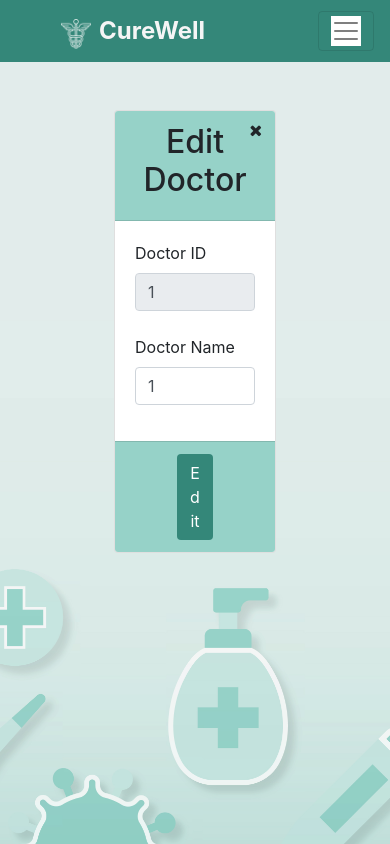
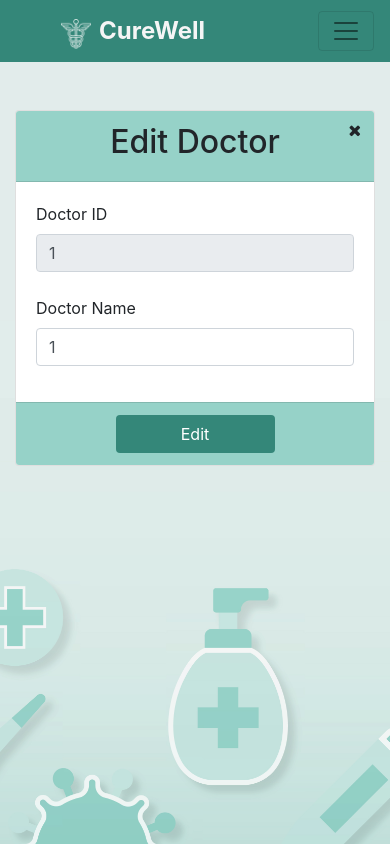
Before and after one commit to sreekanthnkartha/CureWellFrontEnd, an Angular app: page /editDoctor/1/1 in a window 390 px wide. Built offline with nearby package versions, Linux system fonts and the light colour scheme.

Commit message:
Responsive

```diff
--- a/src/Models/doctor.ts
+++ b/src/Models/doctor.ts
@@ -1,5 +1,5 @@
 export class Doctor {
     DoctorID: number
     DoctorName: string
-    Image: string
+    Image: string = ''
 }
--- a/src/app/app.component.css
+++ b/src/app/app.component.css
@@ -19,7 +19,7 @@
 
 /* Styling for the navbar toggler icon */
 .custom-navbar .navbar-toggler-icon {
-  background-color: white;
+  background-color: #348779;
 }
 
 /* Styling for the focus of the navbar toggler */
--- a/src/app/edit-doctor/edit-doctor.component.css
+++ b/src/app/edit-doctor/edit-doctor.component.css
@@ -1,4 +1,19 @@
+@media only screen and (max-width: 978px){
+    .abc{
+        width: 100%;
+    }
+}
+
+@media (min-width: 979px){
+    .abc{
+        margin: auto;
+        width: 40%;
+    }
+}
+
 .edit_button{
-    width: 30%;
+    width: 50%;
     margin: auto;
+    background-color: #348779;
+    color: white;
 }
--- a/src/app/edit-doctor/edit-doctor.component.html
+++ b/src/app/edit-doctor/edit-doctor.component.html
@@ -1,7 +1,7 @@
 <!-- Main container div -->
 <div class="main_div">
     <!-- Card container -->
-    <div class="card mt-5 mx-auto" style="width: 45%;">
+    <div class="card abc mt-5">
         <!-- Card header -->
         <div class="card-header" style="text-align: center; background-color: #96D2C8;">
             <!-- Close button on the top-right corner -->
@@ -35,7 +35,7 @@
         <div class="card-footer" style="text-align: center; background-color: #96D2C8;">
             <!-- Button to submit the form -->
             <div>
-                <button type="submit" [disabled]="!editDoctorForm.valid" class="btn edit_button btn-block" (click)="onSubmit()" style="background-color: #348779; color: white;" value="Submit">Edit</button>
+                <button type="submit" [disabled]="!editDoctorForm.valid" class="btn edit_button btn-block" (click)="onSubmit()" value="Submit">Edit</button>
             </div>
         </div>
     </div>
--- a/src/app/view-doctor/view-doctor.component.css
+++ b/src/app/view-doctor/view-doctor.component.css
@@ -30,10 +30,10 @@ button {
 .doctors_list {
     display: flex;
     background-color: #fff;
-    margin-bottom: 30px;
+    margin-bottom: 5%;
     border: 1px solid #ebebeb;
     border-radius: 10px;
-    padding: 30px;
+    padding: 5%;
     box-shadow: 3px 5px 17px -4px #777777;
 }
 
--- a/src/app/view-doctor/view-doctor.component.html
+++ b/src/app/view-doctor/view-doctor.component.html
@@ -27,7 +27,7 @@
                 </div>
                 <div class="mt-3" style="text-align: center;">
                     <!-- Button to navigate to the EditDoctor page with DoctorID and DoctorName parameters -->
-                    <button class="btn btn-primary edit_button mr-5" [routerLink]="['/editDoctor', pos.DoctorID, pos.DoctorName]">Edit</button>
+                    <button class="btn btn-primary edit_button mr-4" [routerLink]="['/editDoctor', pos.DoctorID, pos.DoctorName]">Edit</button>
                     <!-- Button to trigger the removeDoc method with DoctorName and DoctorID parameters -->
                     <button class="btn btn-danger remove_button" (click)="removeDoc(pos.DoctorName, pos.DoctorID)">Remove</button>
                 </div>
```
